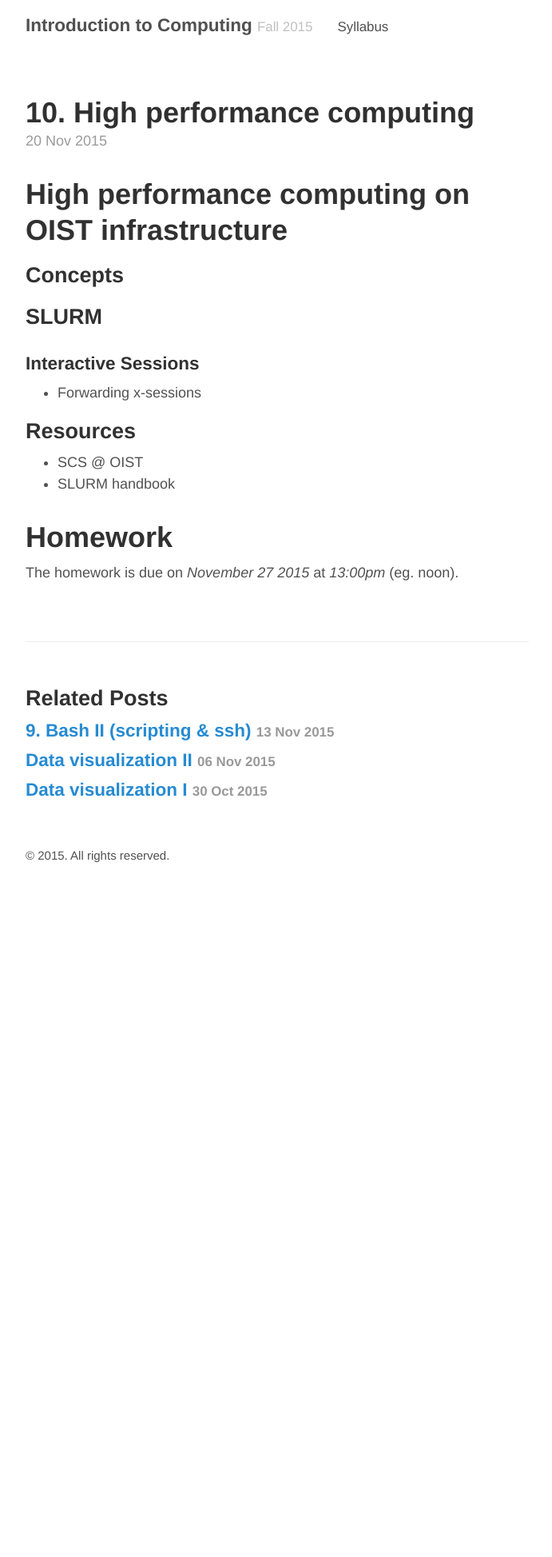
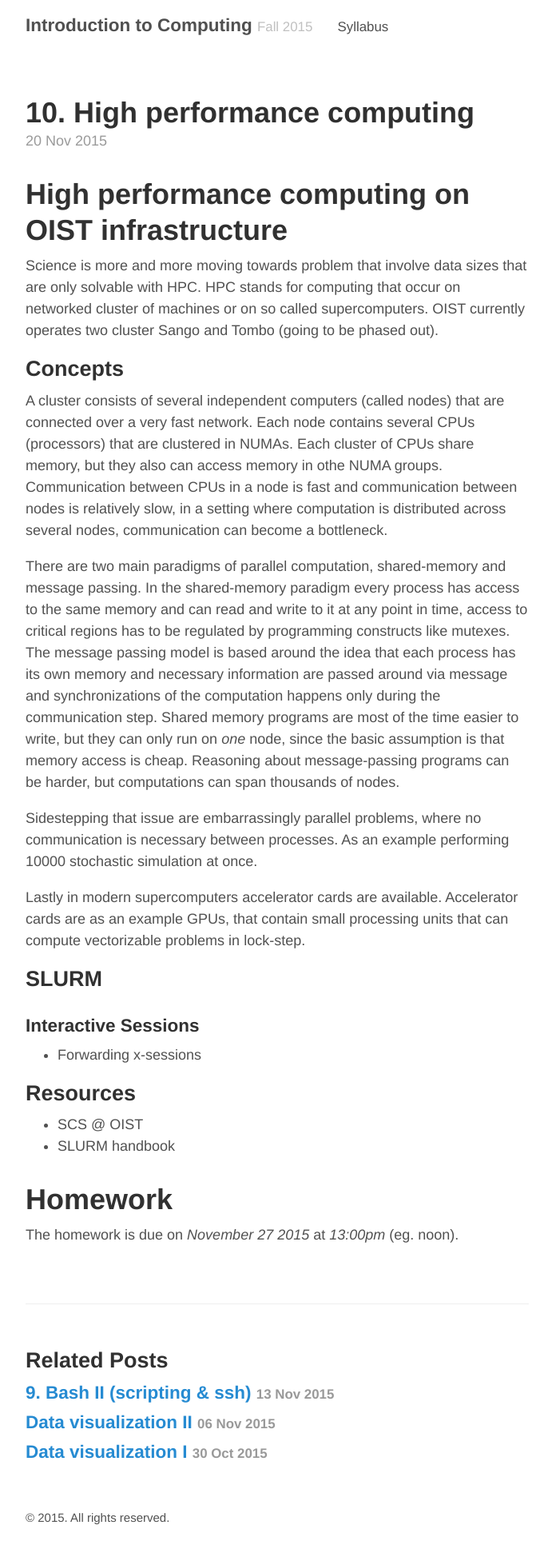
Before and after one commit to MikheyevLab/Computing-Fall-2015, a Jekyll site: the page built from _posts/2015-11-20-hpc.md, in a window 1280 px wide. Shown: the whole page at 80% size, without its empty margins (293-984 px from the left). Built offline with Jekyll 4.4.1, drawn with Linux system fonts in a browser that asks for light colours; Markdown is read by kramdown in place of the engine named in the settings; before the commit the page ends 1119 px from its top, so only the background shows below that.

Commit message:
add concept section

```diff
--- a/_posts/2015-11-20-hpc.md
+++ b/_posts/2015-11-20-hpc.md
@@ -7,8 +7,16 @@ tags:
 published: true
 ---
 # High performance computing on OIST infrastructure
+Science is more and more moving towards problem that involve data sizes that are only solvable with HPC. HPC stands for computing that occur on networked cluster of machines or on so called supercomputers. OIST currently operates two cluster Sango and Tombo (going to be phased out).
 
 ## Concepts
+A cluster consists of several independent computers (called nodes) that are connected over a very fast network. Each node contains several CPUs (processors) that are clustered in NUMAs. Each cluster of CPUs share memory, but they also can access memory in othe NUMA groups. Communication between CPUs in a node is fast and communication between nodes is relatively slow, in a setting where computation is distributed across several nodes, communication can become a bottleneck.
+
+There are two main paradigms of parallel computation, shared-memory and message passing. In the shared-memory paradigm every process has access to the same memory and can read and write to it at any point in time, access to critical regions has to be regulated by programming constructs like mutexes. The message passing model is based around the idea that each process has its own memory and necessary information are passed around via message and synchronizations of the computation happens only during the communication step. Shared memory programs are most of the time easier to write, but they can only run on *one* node, since the basic assumption is that memory access is cheap. Reasoning about message-passing programs can be harder, but computations can span thousands of nodes.
+
+Sidestepping that issue are embarrassingly parallel problems, where no communication is necessary between processes. As an example performing 10000 stochastic simulation at once.
+
+Lastly in modern supercomputers accelerator cards are available. Accelerator cards are as an example GPUs, that contain small processing units that can compute vectorizable problems in lock-step.
 
 ## SLURM
 
```
